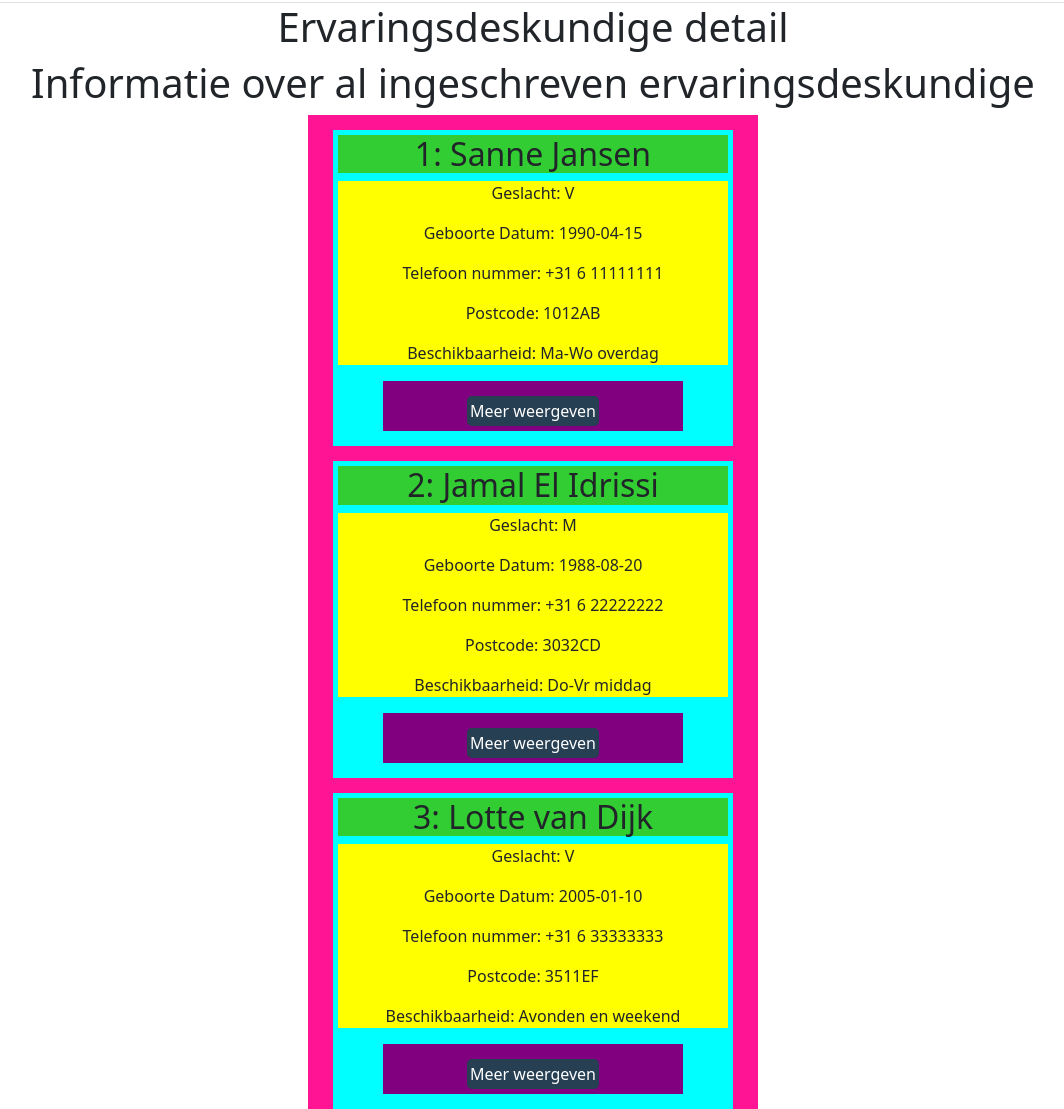
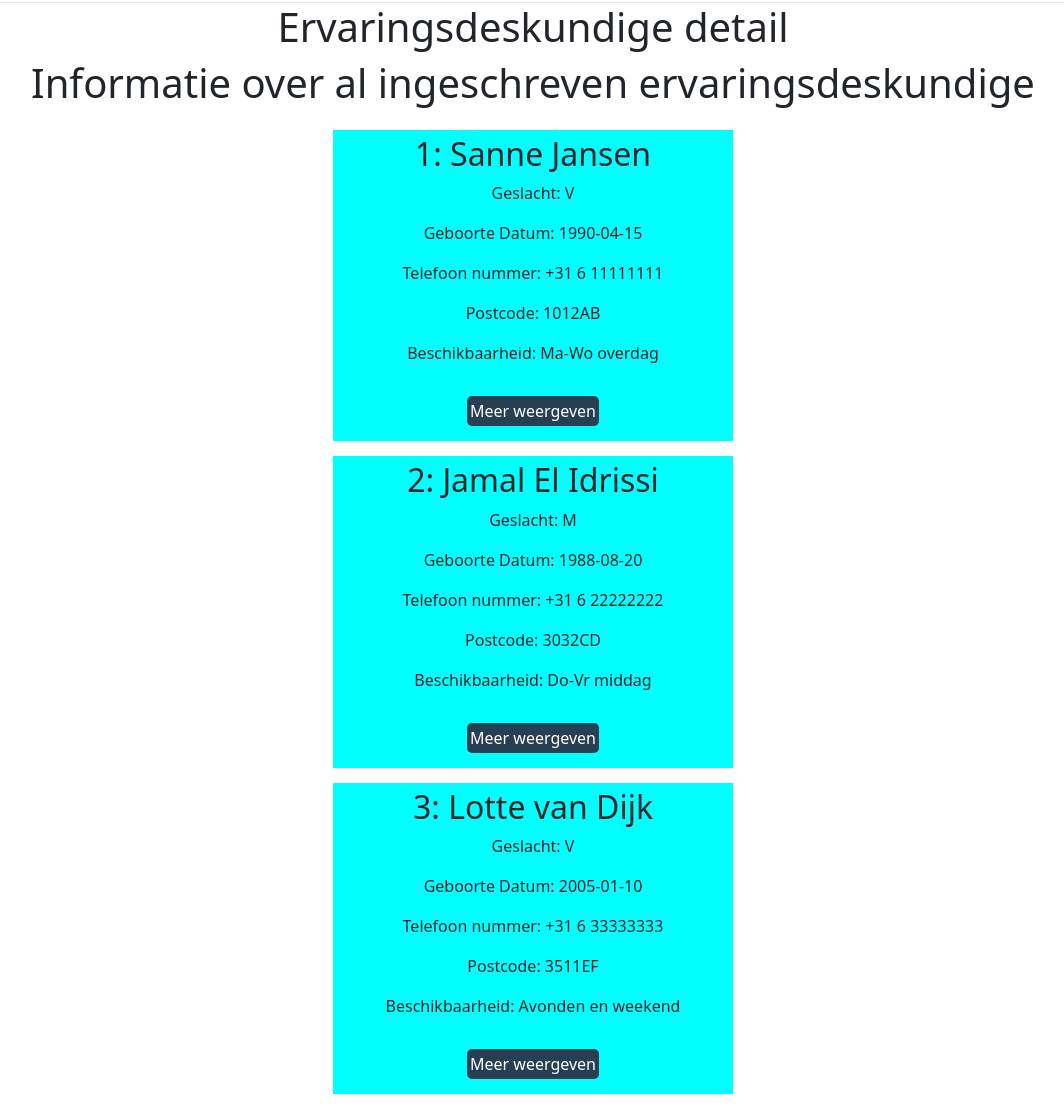
Before and after one commit to Ebay2k/rubberducky-owasp, a Flask app: page /bhd-ev-detail in a window 1280 px wide. Shown: the part 70-1179 px from the top of the page, without its empty margins (107-1171 px from the left). Run offline with Flask 3, Linux system fonts and the light colour scheme; the visitor is signed in with stand-in values (Sample User, id 1); data comes from the database, SQL or seed files in the repository.

Commit message:
Ev cards voor ervaringsdeskudnigen verbetering

```diff
--- a/static/main.css
+++ b/static/main.css
@@ -176,34 +176,34 @@ nav.navbar .navbar-nav {
 }
 
 .kaartje {
-    background-color: deeppink;
+    background-color: white;
     width: 450px;
 }
 
 .broodje {
     background-color: aqua;
     width: 400px;
-    border-top: 15px solid deeppink;
+    border-top: 15px solid white;
     border-bottom: 15px solid aqua;
 }
 
 .augurk {
-    background-color: limegreen;
+    background-color: aqua;
     width: 390px;
     border-top: 5px solid aqua;
 }
 .sla {
-    background-color: yellow;
+    background-color: aqua;
     width: 390px;
 }
 
 .sla2 {
-    background-color: yellow;
+    background-color: aqua;
     width: 390px;
 }
 
 .sla3 {
-    border-bottom: 15px solid darkgreen;
+    border-bottom: 15px solid aqua;
 }
 
 .info {
@@ -212,11 +212,12 @@ nav.navbar .navbar-nav {
     align-content: center;
     background-color: aqua;
 }
+
 .broodje2 {
-    background-color: purple;
+    background-color: aqua;
     align-content: center;
     width: 300px;
-    border-bottom: 5px solid purple;
+    border-bottom: 5px solid aqua;
 }
 
 #ch {
@@ -227,13 +228,13 @@ nav.navbar .navbar-nav {
     display: block;
 }
 
-#ch:checked ~ .label {
+#ch:checked ~ .broodje label {
     display: none;
 }
 
 
 
-.label {
+label {
     display: inline-block;
     cursor: pointer;
     color: #ffffff;
--- a/templates/bhd-ev-detail.html
+++ b/templates/bhd-ev-detail.html
@@ -26,9 +26,7 @@
                     <p>Postcode: {{ profile.postcode }}</p>
                     <p>Beschikbaarheid: {{ profile.availability }}</p>
                 </div>
-            <div class="broodje2">
-                <label class="label" for="ch">Meer weergeven</label>
-            </div>
+            <label for="ch">Meer weergeven</label>
             </div>
                 <div class="info">
                     <div class="sla3">
@@ -44,13 +42,15 @@
                             <p>Verzorger e-mail: {{ profile.guardian_email }}</p>
                         </div>
                         <div class="broodje2">
-                        <label class="label" for="ch">Minder weergeven</label>
+                            <label for="ch">Minder weergeven</label>
                         </div>
                     </div>
                 </div>
+
         {%endfor%}
+    </div>
 {% endblock %}
-</div>
+
 <center>
 </body>
 </html>
```
Lines whose indentation alone changed are shown as unchanged.
